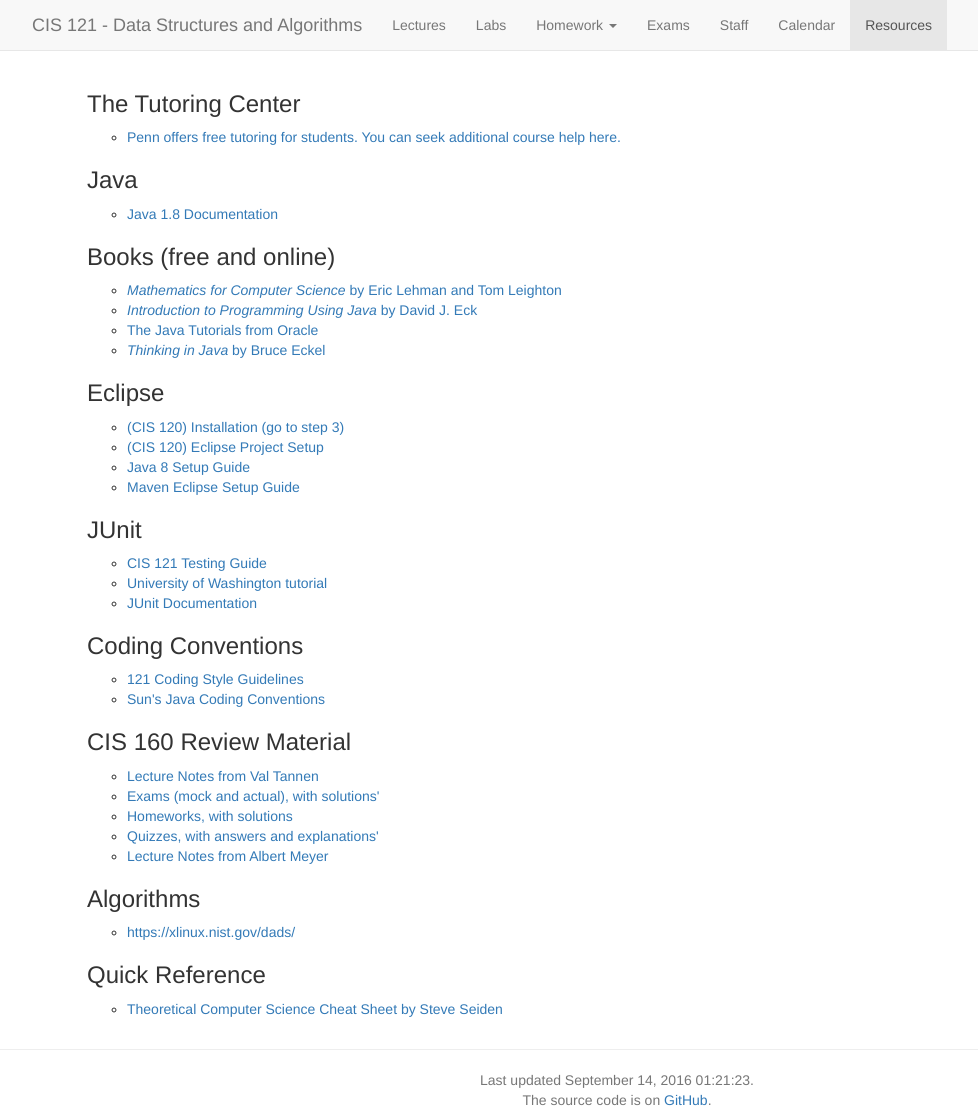
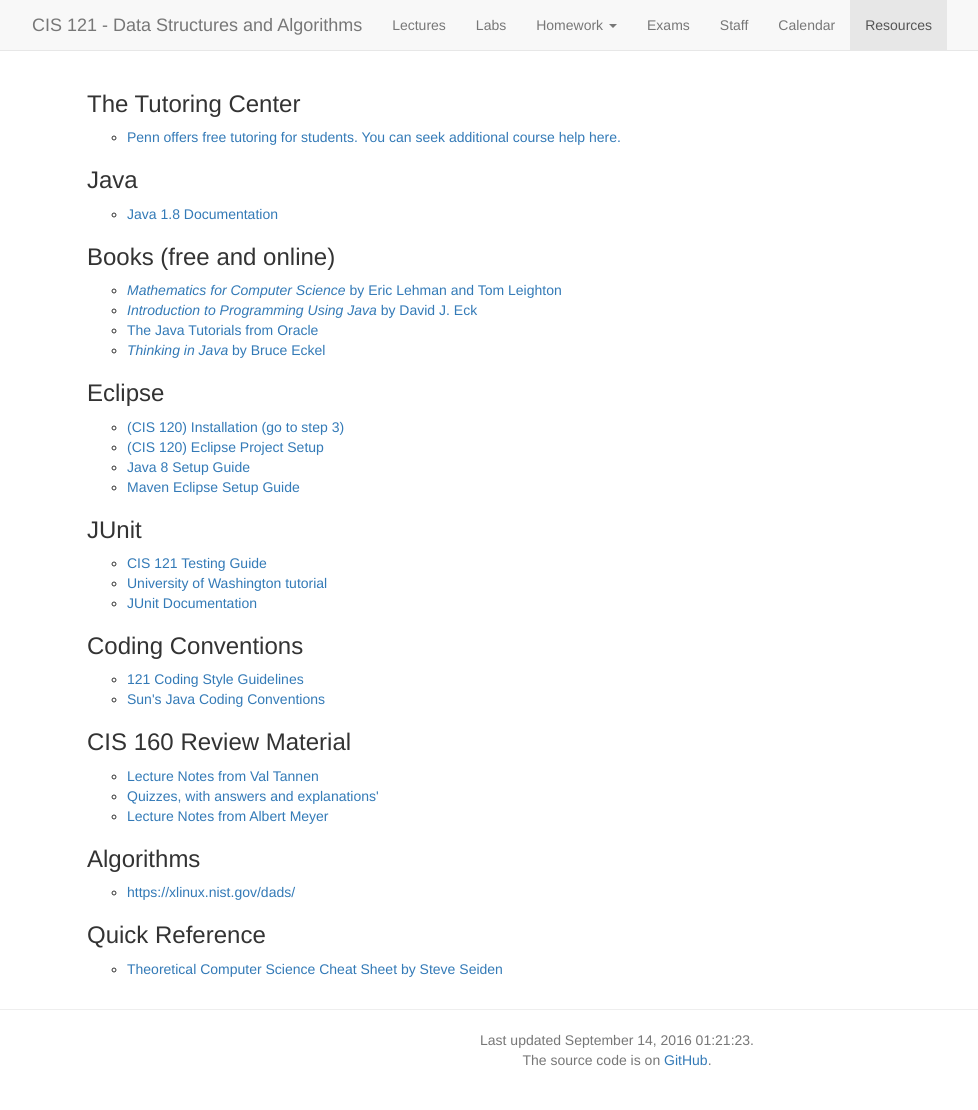
Before and after one commit to vikramkh/course-website-16fa, a Jekyll site: the page built from resources.md, in a window 1280 px wide. Shown: the whole page, without its empty margins (23-1001 px from the left). Built offline with Jekyll 4.4.1, drawn with Linux system fonts in a browser that asks for light colours; nearby versions of some CDN libraries; after the commit the page ends 1070 px from its top, so only the background shows below that.

Commit message:
Remove 160 resources

```diff
--- a/_data/resources.yaml
+++ b/_data/resources.yaml
@@ -66,12 +66,6 @@
     - text: Lecture Notes from Val Tannen
       link: https://www.cis.upenn.edu/~cis121/current/resources/lectSkelALL.pdf
 
-    - text: Exams (mock and actual), with solutions'
-      link: https://www.cis.upenn.edu/~cis121/current/resources/exALL.pdf
-
-    - text: Homeworks, with solutions
-      link: https://www.cis.upenn.edu/~cis121/current/resources/hwALL.pdf
-
     - text: Quizzes, with answers and explanations'
       link: https://www.cis.upenn.edu/~cis121/current/resources/qzALL.pdf
 
```
Also changed, not shown: 2 other files.
